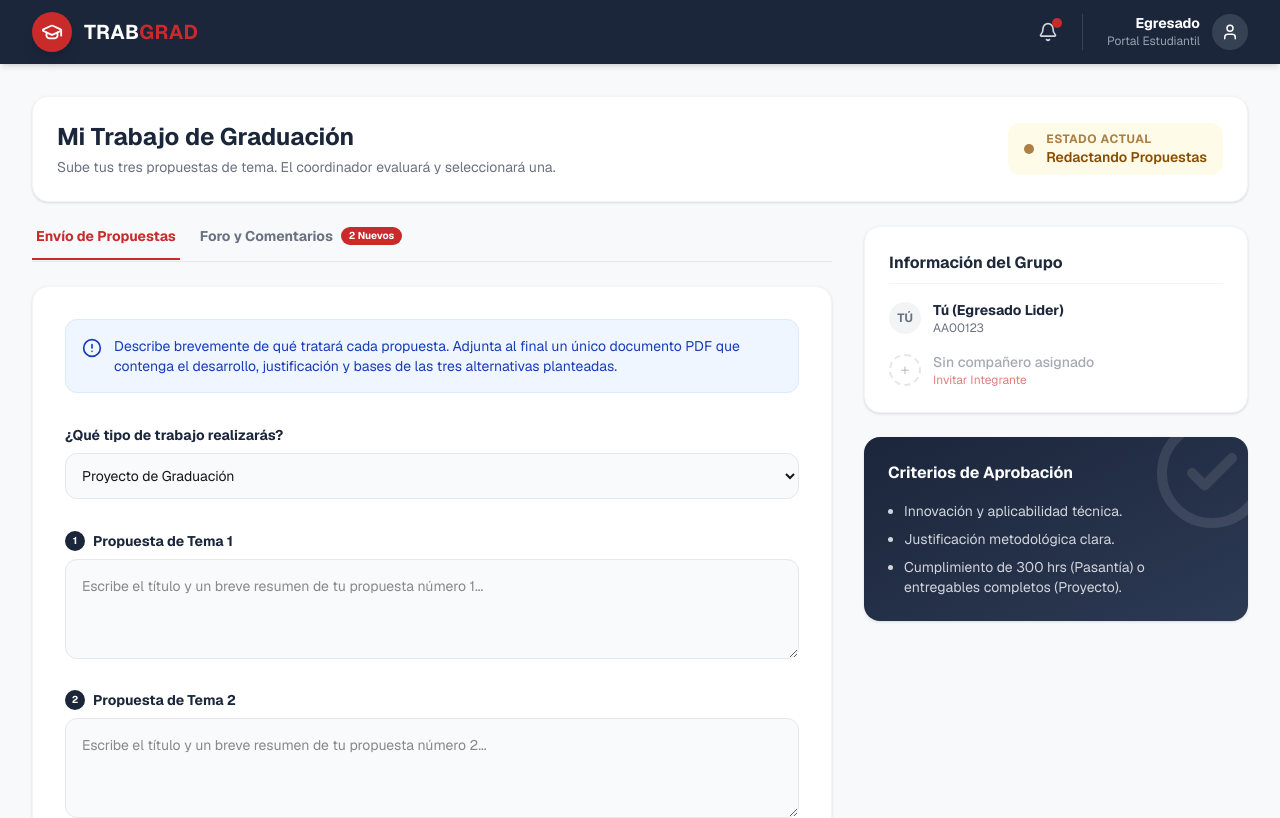
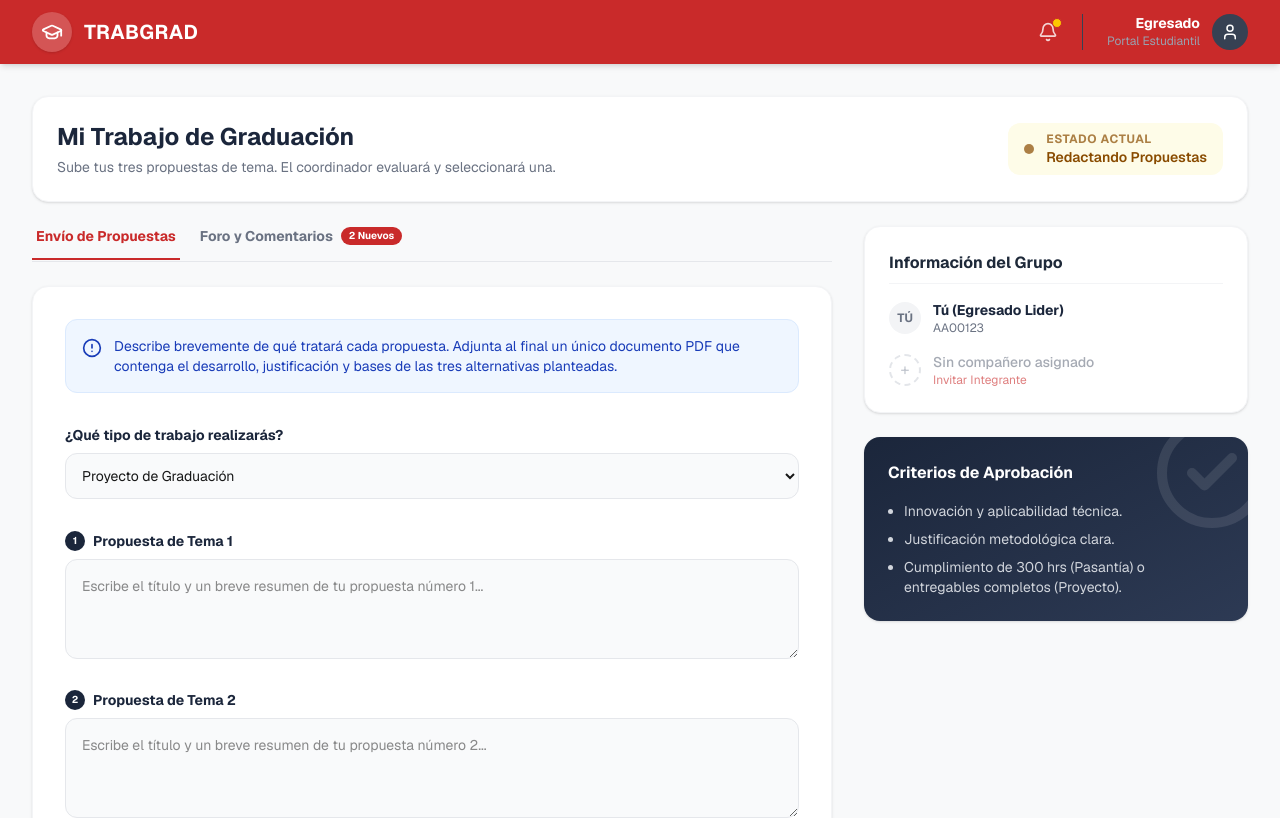
Before and after one commit to js3rr4n0/TRABGRAD, a Next.js app: page /dashboard/egresado in a window 1280 px wide. Shown: the top 818 px of the page. Built offline with nearby package versions, Linux system fonts and the light colour scheme; no server answers.

Commit message:
style: actualizar color del header de egresado a rojo UNICAES

```diff
--- a/app/dashboard/egresado/layout.tsx
+++ b/app/dashboard/egresado/layout.tsx
@@ -8,20 +8,20 @@ export default async function EgresadoLayout({ children }: { children: React.Rea
   return (
     <div className="min-h-screen bg-[#f8f9fa] flex flex-col font-sans">
       {/* Top Navigation */}
-      <header className="bg-[#1b263b] text-white shadow-md sticky top-0 z-50">
+      <header className="bg-[#c92a2a] text-white shadow-md sticky top-0 z-50">
         <div className="max-w-7xl mx-auto px-4 sm:px-6 lg:px-8">
           <div className="flex justify-between items-center h-16">
             <div className="flex items-center gap-3">
-              <div className="w-10 h-10 rounded-full bg-[#c92a2a] flex items-center justify-center text-white shadow-lg">
+              <div className="w-10 h-10 rounded-full bg-white/20 flex items-center justify-center text-white shadow-sm">
                 <GraduationCap size={22} />
               </div>
-              <span className="text-xl font-bold tracking-wide">TRAB<span className="text-[#c92a2a]">GRAD</span></span>
+              <span className="text-xl font-bold tracking-wide">TRABGRAD</span>
             </div>
 
             <div className="flex items-center gap-6">
-              <button className="relative text-gray-300 hover:text-white transition-colors">
+              <button className="relative text-white/80 hover:text-white transition-colors">
                 <Bell size={20} />
-                <span className="absolute -top-1 -right-1 w-2.5 h-2.5 bg-[#c92a2a] rounded-full"></span>
+                <span className="absolute -top-1 -right-1 w-2.5 h-2.5 bg-yellow-400 rounded-full border border-[#c92a2a]"></span>
               </button>
 
               <div className="flex items-center gap-3 pl-6 border-l border-gray-700">
```
